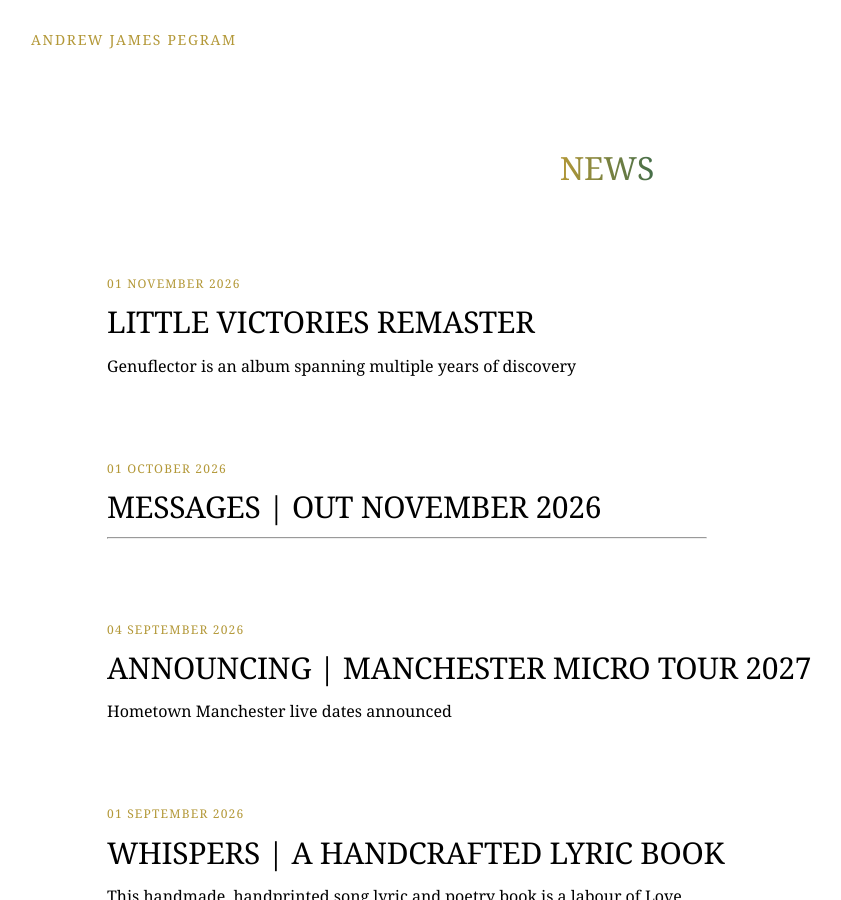
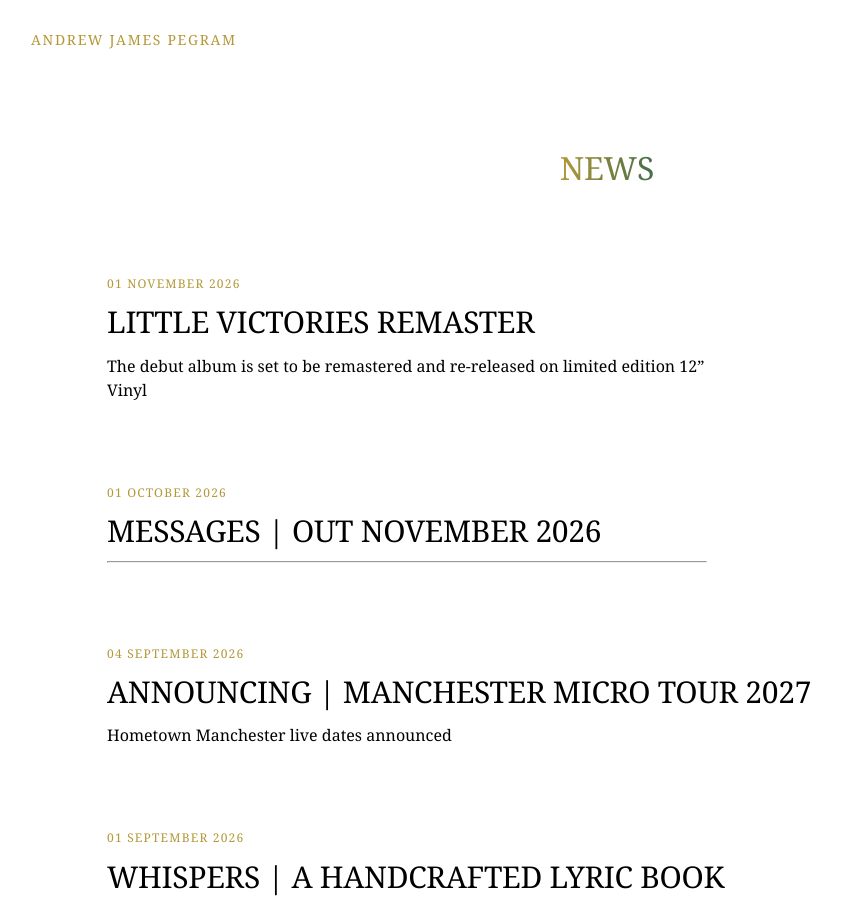
Before and after one commit to Drew-leotard/andrew-james-pegram-archive, a Jekyll site: the page built from news/index.html, in a window 1280 px wide and 900 px high. Shown: the whole window, without its empty margins (33-874 px from the left). Built offline with Jekyll 4.4.1, drawn with Linux system fonts in a browser that asks for light colours; some web fonts are replaced.

Commit message:
Update 2026-11-01-little-victories-remaster.md

```diff
--- a/_stories/2026-11-01-little-victories-remater.md
+++ b/_stories/2026-11-01-little-victories-remater.md
@@ -12,4 +12,4 @@ Tags:
   - berlin
   - debut album
 ---
-Genuflector is an album spanning multiple years of discovery
+The debut album is set to be remastered and re-released on limited edition 12" Vinyl
```
